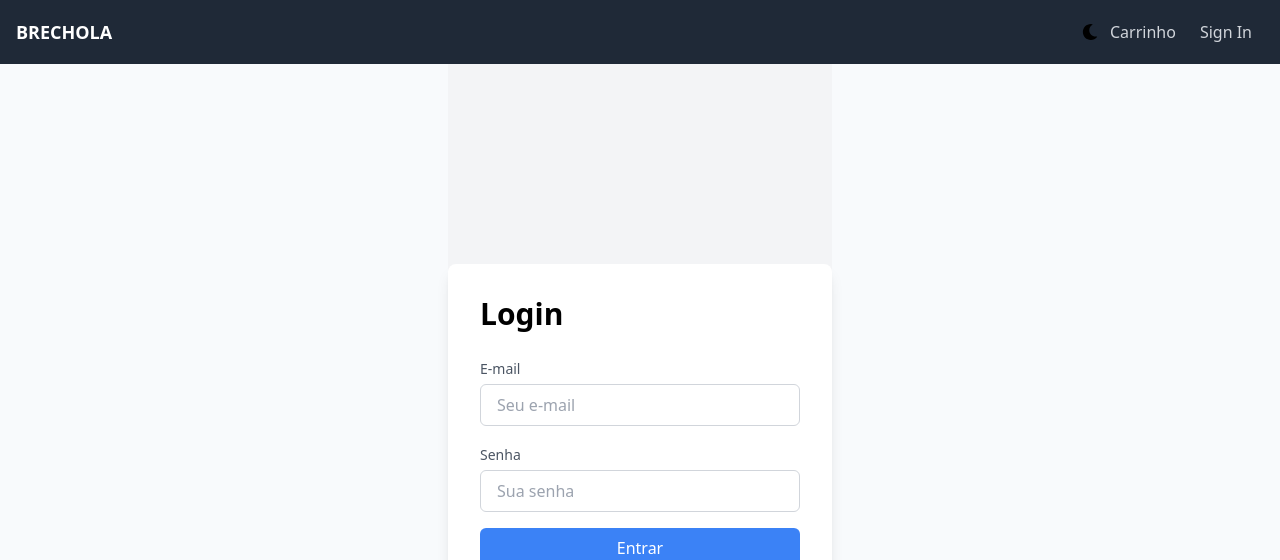
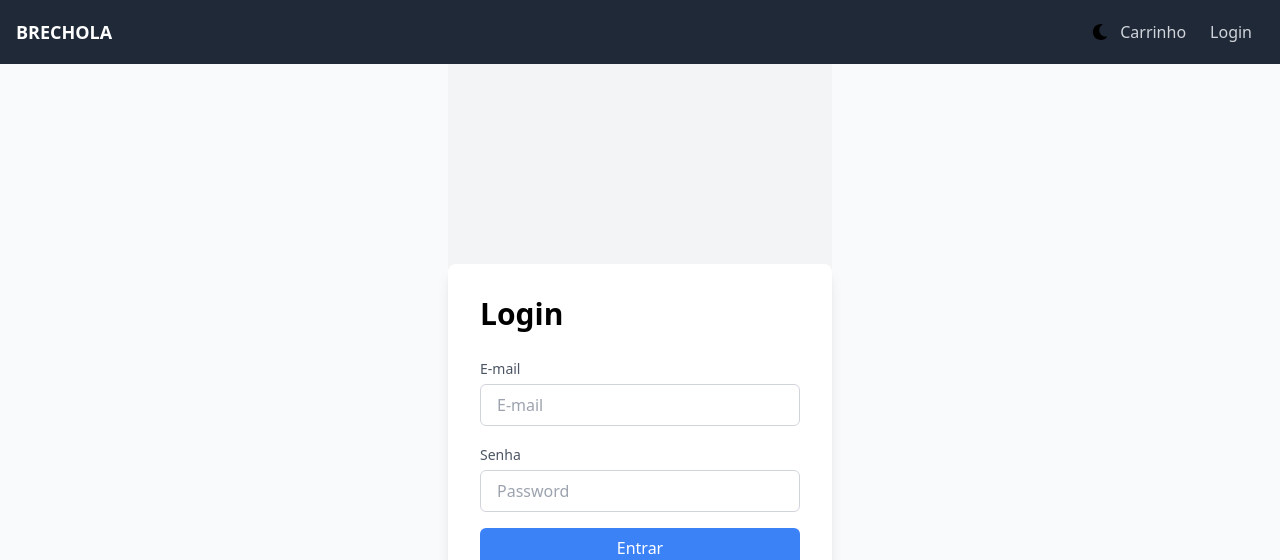
Before and after one commit to brunogbritto/ecomm-web, a React (Vite) app in the folder frontend/: page /signin in a window 1280 px wide. Shown: the top 560 px of the page. Built offline with nearby package versions, Linux system fonts and the light colour scheme.

Commit message:
login new features added

```diff
--- a/frontend/src/Store.tsx
+++ b/frontend/src/Store.tsx
@@ -31,7 +31,8 @@ const initialState: AppState = {
 type Action =
   | { type: "CART_ADD_ITEM"; payload: CartItem }
   | { type: "CART_REMOVE_ITEM"; payload: CartItem }
-  | { type: "USER_SIGNIN"; payload: UserInfo };
+  | { type: "USER_SIGNIN"; payload: UserInfo }
+  | { type: "USER_SIGNOUT" };
 
 function reducer(state: AppState, action: Action): AppState {
   switch (action.type) {
@@ -60,6 +61,25 @@ function reducer(state: AppState, action: Action): AppState {
 
     case "USER_SIGNIN":
       return { ...state, userInfo: action.payload };
+    case "USER_SIGNOUT":
+      return {
+        ...state,
+        cart: {
+          cartItems: [],
+          paymentMethod: "PayPal",
+          shippingAddress: {
+            fullName: "",
+            address: "",
+            postalCode: "",
+            city: "",
+            country: "",
+          },
+          itemsPrice: 0,
+          shippingPrice: 0,
+          taxPrice: 0,
+          totalPrice: 0,
+        },
+      };
 
     default:
       return state;
--- a/frontend/src/components/Navbar.tsx
+++ b/frontend/src/components/Navbar.tsx
@@ -1,12 +1,32 @@
-import { useContext } from "react";
+import { useContext, useState } from "react";
 import { Store } from "../Store";
 import ThemeSwitcher from "./ThemeSwitcher";
 import { Link } from "react-router-dom";
+import { FontAwesomeIcon } from "@fortawesome/react-fontawesome";
+import { faCaretDown } from "@fortawesome/free-solid-svg-icons";
 
 const Navbar = () => {
   const {
-    state: { cart },
+    state: { cart, userInfo },
+    dispatch,
   } = useContext(Store);
+
+  const signoutHandler = () => {
+    dispatch({ type: "USER_SIGNOUT" });
+    localStorage.removeItem("userInfo");
+    localStorage.removeItem("cartItems");
+    localStorage.removeItem("shippingAddress");
+    localStorage.removeItem("paymentMethods");
+    window.location.href = "/signin";
+  };
+
+  // Estado para controlar a visibilidade do dropdown
+  const [isDropdownVisible, setIsDropdownVisible] = useState(false);
+
+  const toggleDropdown = () => {
+    setIsDropdownVisible(!isDropdownVisible);
+  };
+
   return (
     <nav className="bg-gray-800 dark:bg-slate-200 w-screen">
       <div className="container mx-auto px-4">
@@ -32,12 +52,36 @@ const Navbar = () => {
                 </div>
               )}
             </Link>
-            <Link
-              to="/signin"
-              className="text-gray-300 dark:text-slate-900 hover:text-white px-3 py-2"
-            >
-              Sign In
-            </Link>
+            {userInfo ? (
+              <div className="relative group">
+                <div
+                  className="text-gray-300 dark:text-slate-900 hover:text-white px-3 py-2 cursor-pointer flex items-center"
+                  onClick={toggleDropdown}
+                >
+                  {userInfo.name}
+                  <FontAwesomeIcon icon={faCaretDown} className="ml-1" />
+                </div>
+                {isDropdownVisible && (
+                  <div className="absolute right-0 mt-2 bg-gray-800 text-slate-200 dark:text-gray-800 dark:bg-slate-200 rounded-md shadow-lg">
+                    <Link
+                      to="#signout"
+                      className="block px-4 py-2 text-slate-200 dark:text-slate-900 hover:bg-gray-100 dark:hover:bg-slate-100"
+                      onClick={signoutHandler}
+                    >
+                      Logout
+                    </Link>
+                    {/* Outras opções do dropdown podem ser adicionadas aqui */}
+                  </div>
+                )}
+              </div>
+            ) : (
+              <Link
+                to="/signin"
+                className="text-gray-300 dark:text-slate-900 hover:text-white px-3 py-2"
+              >
+                Login
+              </Link>
+            )}
           </div>
         </div>
       </div>
--- a/frontend/src/pages/SigninPage.tsx
+++ b/frontend/src/pages/SigninPage.tsx
@@ -1,10 +1,11 @@
 import { useContext, useEffect, useState } from "react";
-import { Link, useLocation, useNavigate } from "react-router-dom";
+import { Form, Link, useLocation, useNavigate } from "react-router-dom";
 import { Store } from "../Store";
 import { useSigninMutation } from "../hooks/userHook";
 import { toast } from "react-toastify";
 import { getError } from "../utils";
 import { ApiError } from "../types/ApiError";
+import LoadingBox from "../components/LoadingBox";
 
 export default function SigninPage() {
   const navigate = useNavigate();
@@ -40,7 +41,10 @@ export default function SigninPage() {
     }
   }, [navigate, redirect, userInfo]);
   return (
-    <div className="flex flex-col items-center justify-center h-full pt-[200px] bg-gray-100">
+    <Form
+      onSubmit={submitHandler}
+      className="flex flex-col items-center justify-center h-full pt-[200px] bg-gray-100"
+    >
       <div className="bg-white p-8 rounded-lg shadow-lg w-96">
         <h2 className="text-3xl font-semibold mb-6">Login</h2>
         <div className="mb-4">
@@ -49,10 +53,10 @@ export default function SigninPage() {
           </label>
           <input
             type="email"
-            id="email"
-            name="email"
+            required
+            onChange={(e) => setEmail(e.target.value)}
             className="w-full px-4 py-2 mt-1 border border-gray-300 rounded-md focus:ring focus:ring-indigo-300 focus:outline-none"
-            placeholder="Seu e-mail"
+            placeholder="E-mail"
           />
         </div>
         <div className="mb-4">
@@ -64,15 +68,20 @@ export default function SigninPage() {
           </label>
           <input
             type="password"
-            id="password"
-            name="password"
+            required
+            onChange={(e) => setPassword(e.target.value)}
             className="w-full px-4 py-2 mt-1 border border-gray-300 rounded-md focus:ring focus:ring-indigo-300 focus:outline-none"
-            placeholder="Sua senha"
+            placeholder="Password"
           />
         </div>
-        <button className="w-full py-2 text-white bg-blue-500 hover:bg-blue-600 rounded-md transition duration-300">
+        <button
+          disabled={isLoading}
+          type="submit"
+          className="w-full py-2 text-white bg-blue-500 hover:bg-blue-600 rounded-md transition duration-300"
+        >
           Entrar
         </button>
+        {isLoading && <LoadingBox />}
         <p className="mt-4 text-sm text-gray-600">
           Novo por aqui?{" "}
           <Link to={`/signup?redirect=${redirect}`} className="text-blue-600">
@@ -81,6 +90,6 @@ export default function SigninPage() {
           .
         </p>
       </div>
-    </div>
+    </Form>
   );
 }
--- a/frontend/src/types/Cart.ts
+++ b/frontend/src/types/Cart.ts
@@ -10,7 +10,7 @@ export type CartItem = {
 
 export type ShippingAddress = {
   fullName: string;
-  adress: string;
+  address: string;
   city: string;
   country: string;
   postalCode: string;
```
